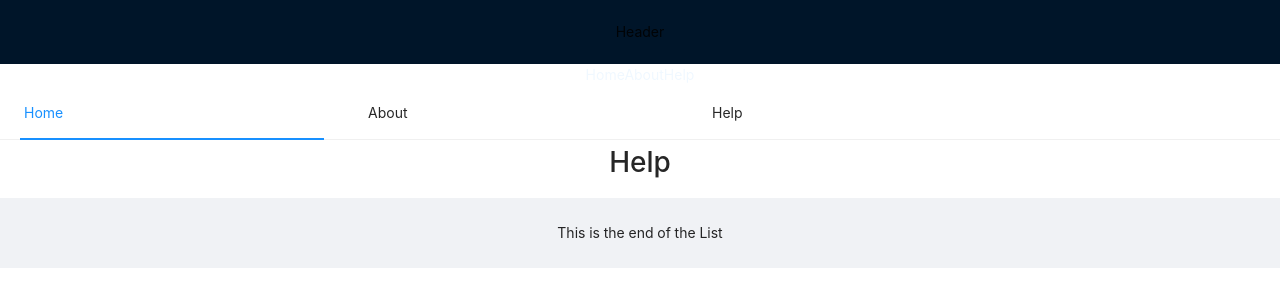
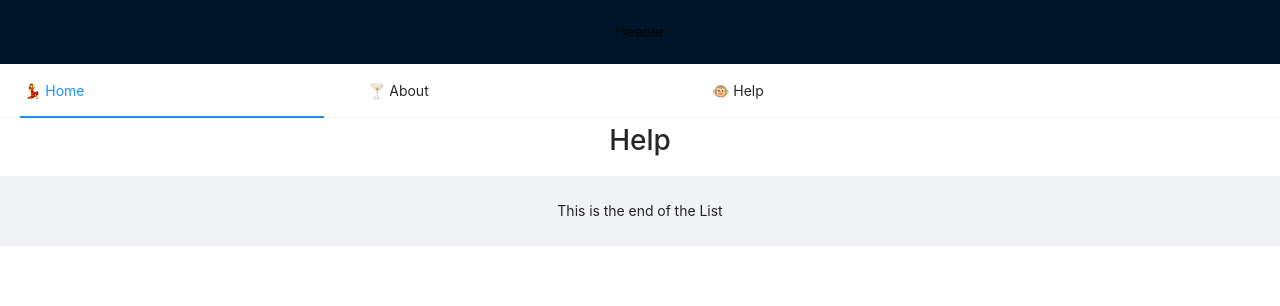
Before and after one commit to jamie1726/ReactRouterDay13-JamieGabrielleLazaro, a React (Create React App) app: page /help in a window 1280 px wide. Shown: the top 306 px of the page. Built offline with nearby package versions, Linux system fonts and the light colour scheme.

Commit message:
feat: Added design on layout

```diff
--- a/src/api/todos.js
+++ b/src/api/todos.js
@@ -24,3 +24,8 @@ export function deleteTodoItem(id){
 export function toggleTodoItem(id, done){
     return api.put(`/todos/${id}`, { "done": done });
 }
+
+//Update https://6322c3bb362b0d4e7dd2c36a.mockapi.io/api/$id
+export function editTodoItem(id, text){
+    return api.put("/todos/"+id, { text: text });
+}
--- a/src/features/todo/TodoItem.css
+++ b/src/features/todo/TodoItem.css
@@ -8,16 +8,17 @@ span {
 }
 .done {
     text-decoration: line-through;
+    color: red;
 }
 .holder {
     border: none;
     border: 1px black solid;
     border-radius: 10px;
+    background: #B5D9D9
 }
 .site-button-ghost-wrapper {
     padding: 1px 1px 1px;
     background: rgb(190, 200, 200);
-
   }
 /* p{
     height: 1px;
--- a/src/features/todo/TodoItem.js
+++ b/src/features/todo/TodoItem.js
@@ -1,26 +1,62 @@
 import React from 'react';
 import { useDispatch } from "react-redux";
-import { deleteTodo, toggleTodo } from "./todoSlice";
+import { Button } from 'antd';
+import { deleteTodo, toggleTodo, editTodo} from './todoSlice';
 import "./TodoItem.css";
-import { deleteTodoItem } from "../../api/todos";
-import { Button } from 'antd';
+import { deleteTodoItem, toggleTodoItem, editTodoItem} from '../../api/todos';
+import { Modal } from 'antd';
+import { useState } from 'react';
 
 const TodoItem = (props) => {
     const {todo} = props;
     const dispatch = useDispatch();
     //event handler - delete
     //dispatch()
+    const [isModalOpen, setIsModalOpen] = useState(false);
+    const [textValue, setTextValue] = useState('');
+
     const onDelete = () => {
         dispatch(deleteTodo(todo.id));
         deleteTodoItem(todo.id).then((res) => {
             dispatch(deleteTodo(res.data));
         });
+
     }
     const onToggle = () => {
         console.log("on toggle");
-        //toggleTodo(id)
-        dispatch(toggleTodo(todo.id));
+        // dispatch(toggleTodo(todo.id));
+        toggleTodoItem(todo.id, !todo.done).then((res) => {
+            dispatch(toggleTodo(res.data.id));
+        })
     };
+    ///
+    const onEdit = () => {
+        //Should open the popup menu
+        showModal();
+    }
+
+    const showModal = () => { //if showModal is called, setIsModalOpen=true
+        setTextValue('');
+        setIsModalOpen(true);
+      };
+
+    const onOkay = () => {
+        setIsModalOpen(false); //if onOkay is called, setIsModalOpen=false (closed popup)
+        editTodoItem(todo.id , textValue).then((res) => {
+            dispatch(editTodo(todo.id , textValue));
+            window.location.reload(false);
+        });
+
+    };
+
+    const onCancel = () => {
+        setIsModalOpen(false); //if onCancel is called, setIsModalOpen=false (closed popup)
+      };
+
+    const onTodoChange = (event) => {
+        setTextValue(event.target.value);
+    };
+
 
     return <div>
         <span className="holder">
@@ -28,6 +64,10 @@ const TodoItem = (props) => {
                 {todo.text}
             </span>
             <Button onClick={onDelete} style={{ background: "none", border: "none" }} type="primary" danger ghost><p>&times;</p></Button>
+                <span onClick={onEdit}>✍🏻</span>
+            <Modal title="Edit Todo Item" open={isModalOpen} onOk={onOkay} onCancel={onCancel}>
+                <input type="text" placeholder={todo.text} value={textValue} onChange={onTodoChange}/>
+            </Modal>
         </span>
 
     </div>
--- a/src/features/todo/todoSlice.js
+++ b/src/features/todo/todoSlice.js
@@ -28,8 +28,76 @@ const initTodos = [
             return todo;
         });
       },
+      editTodo: (state, action) => {
+        const id = action.payload;
+        return state.map((todo) => todo.id === id ?
+            { ...todo, text: action.payload.text}
+            : todo);
+      }
+
+
     },
   });
 
-  export const {addTodo, deleteTodo, toggleTodo, initData} = todoSlice.actions;
+  export const {addTodo, deleteTodo, toggleTodo, initData, editTodo} = todoSlice.actions;
   export default todoSlice;
+
+
+  // import { createSlice } from "@reduxjs/toolkit";
+
+// const initTodos = [
+//     {
+//       id: "cc53dc26-61b0-406b-99dd-b8825dd2ceec",
+//       text: "todo example",
+//       done: false,
+//     },
+//     {
+//       id: "dd53dc26-b061-6b40-dd99-82b85dd2ce90",
+//       text: "first todo item",
+//       done: false,
+//     },
+//   ]
+
+//   const todoSlice = createSlice({
+//     name: "todo",  //name-used generate teh action, name-required for todo slice
+//     initialState: initTodos,
+//     reducers: {
+//       initData: (state, action) => {  //
+//         state = action.payload
+//         return state
+//       },
+//       addTodo: (state, action) => {
+//         const todoText = action.payload;
+//         const todo = {
+//           text: todoText,
+//           done: false,
+//         }
+//         state.push(todo);
+//       },
+
+//       //delete Todo
+//       deleteTodo: (state, action) => {
+//         const id = action.payload; //try to filter the items on this list, if the id is not equal to the id then we dotn return it to the list
+//         return state.filter((todo) => todo.id !== id)//use filter:  filter TODO.IDS NOT EQUAL TO THE INPUTTED ID
+//           //if not equal to id then we dont want it on the resutl array
+//       },
+
+//       toggleTodo: (state, action) => {
+//         const id = action.payload;
+//         return state.map(todo =>
+//           todo.id === id ? {...todo, done: !todo.done} : todo   //if id is equal to id we provided
+//         );                  //^new object
+//         //change the "todo"
+//         // return state.map(todo =>
+//         //   If (todo.id === id){
+//         //   const updatedTogo = todo;
+//         //   return updated Todo
+//         // }
+//         //   return todo;
+//       }
+//     },
+//   });
+//   //todo/addTodo
+
+//   export const {addTodo,deleteTodo,toggleTodo,initData} = todoSlice.actions;
+//   export default todoSlice;
--- a/src/layout/BasicLayout.css
+++ b/src/layout/BasicLayout.css
@@ -1,3 +1,8 @@
 nav a {
     color: aliceblue;
+
 }
+
+Menu.horizontal {
+    background-color: #F6F5F3
+}
--- a/src/layout/BasicLayout.jsx
+++ b/src/layout/BasicLayout.jsx
@@ -8,15 +8,10 @@ const BasicLayout = () => {
     return (
         <div>
           <Header>Header</Header>
-          <nav>
-            <Link to="/">Home</Link>
-            <Link to="/about">About</Link>
-            <Link to="/help">Help</Link>
-          </nav>
-          <Menu mode="horizontal" defaultSelectedKeys={["home"]}>
-            <Menu.Item key="home">Home<Link to="/"></Link></Menu.Item>
-            <Menu.Item key="about">About<Link to="/about"></Link></Menu.Item>
-            <Menu.Item key="help">Help<Link to="/help"></Link></Menu.Item>
+          <Menu className="horizontal" mode="horizontal" defaultSelectedKeys={["home"]}>
+            <Menu.Item key="home">💃 Home<Link to="/"></Link></Menu.Item>
+            <Menu.Item key="about">🍸 About<Link to="/about"></Link></Menu.Item>
+            <Menu.Item key="help">🐵 Help<Link to="/help"></Link></Menu.Item>
           </Menu>
           <div>
             <Outlet/>
```
